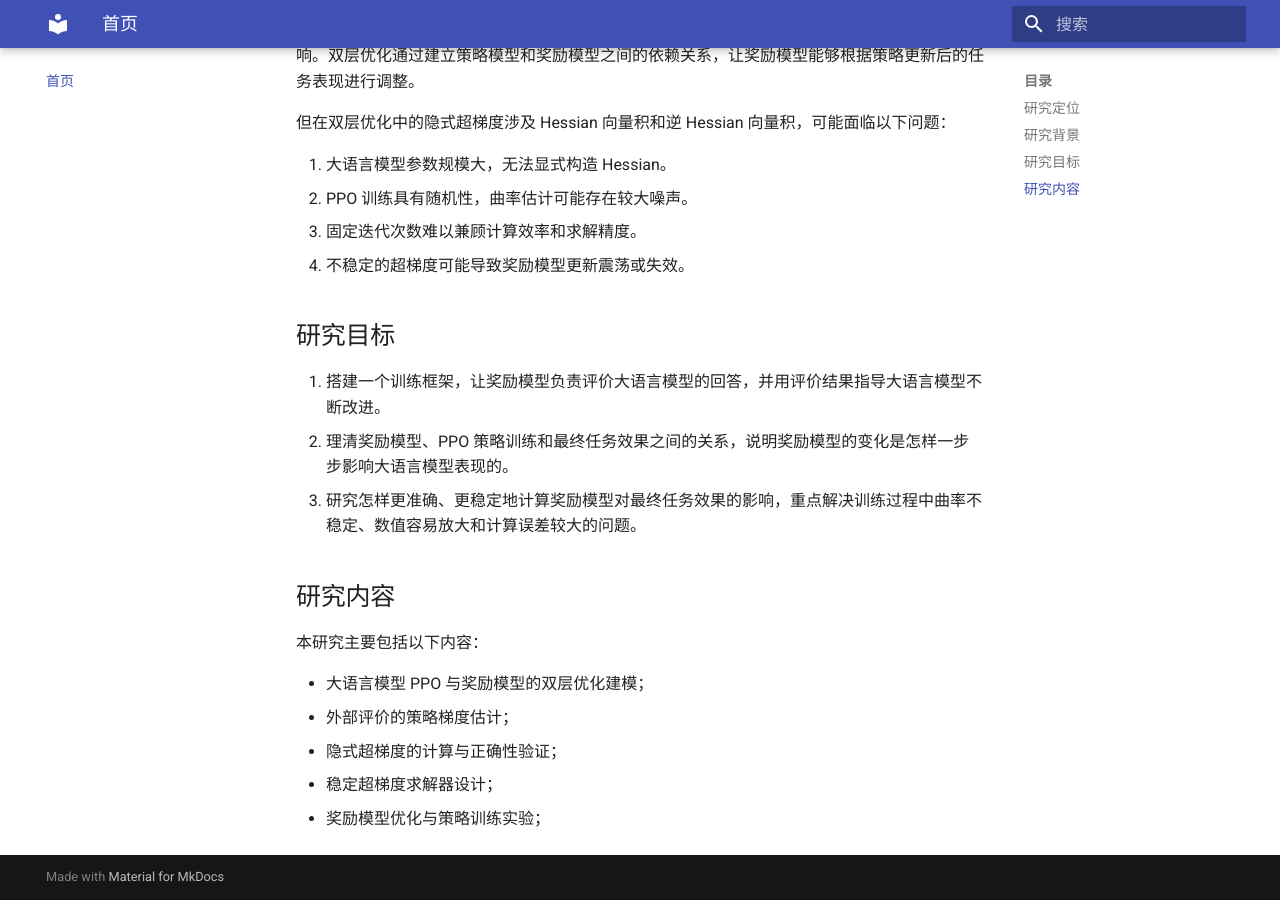
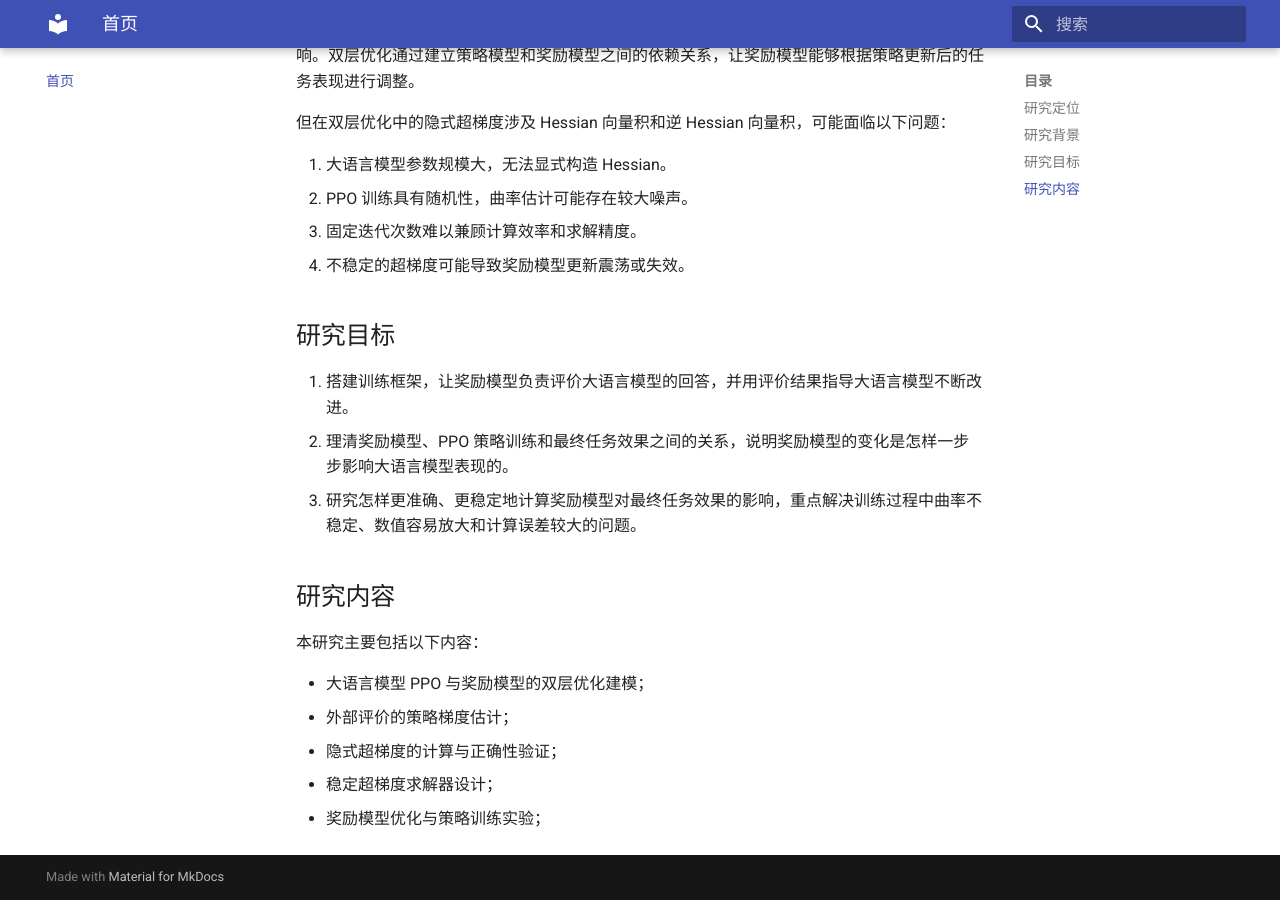
Before and after one commit to privacynot/PARL, an MkDocs documentation site: the page built from docs/index.md, in a window 1280 px wide and 900 px high, scrolled down 512 px. Built offline with MkDocs 1.6.1 and Material for MkDocs 9.7.7, drawn with Linux system fonts in a browser that asks for light colours.

Commit message:
Update index.md

```diff
--- a/docs/index.md
+++ b/docs/index.md
@@ -19,7 +19,7 @@
 
 ## 研究目标
 
-1. 搭建一个训练框架，让奖励模型负责评价大语言模型的回答，并用评价结果指导大语言模型不断改进。
+1. 搭建训练框架，让奖励模型负责评价大语言模型的回答，并用评价结果指导大语言模型不断改进。
 2. 理清奖励模型、PPO 策略训练和最终任务效果之间的关系，说明奖励模型的变化是怎样一步步影响大语言模型表现的。
 3. 研究怎样更准确、更稳定地计算奖励模型对最终任务效果的影响，重点解决训练过程中曲率不稳定、数值容易放大和计算误差较大的问题。
 
```
